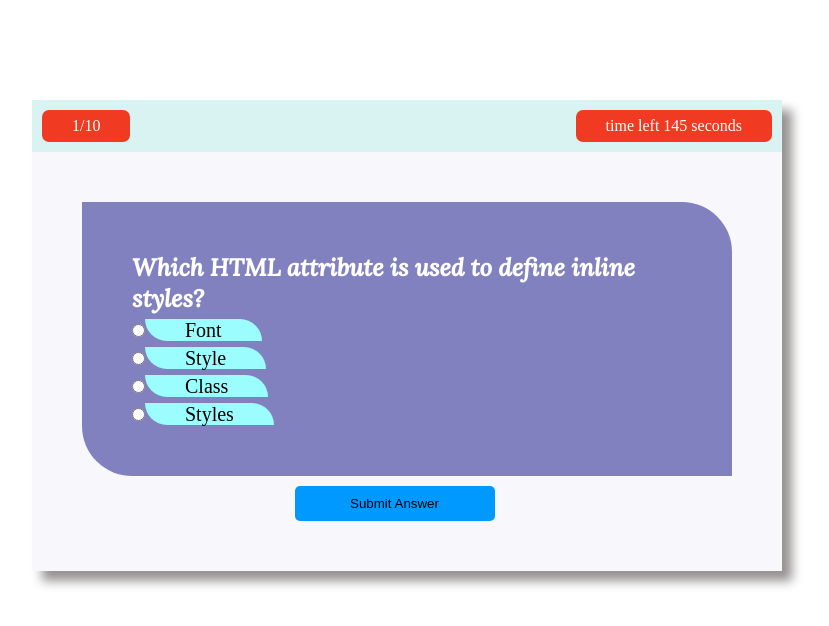
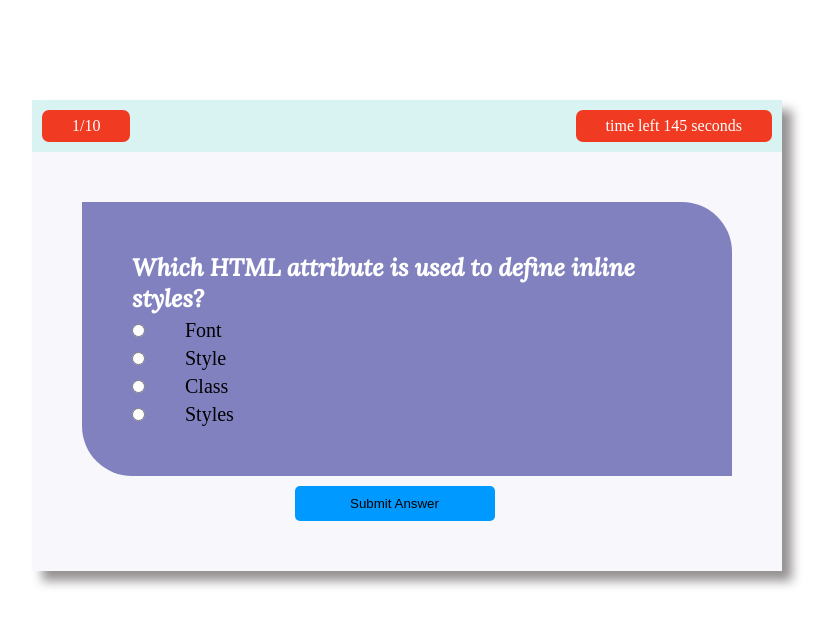
Before and after one commit to malamehta/quiz, a plain HTML site: page index.html in a window 1280 px wide. Shown: the whole page, without its empty margins (233-1062 px from the left). Drawn offline with Linux system fonts and the light colour scheme.

Commit message:
Update style.css

```diff
--- a/style.css
+++ b/style.css
@@ -65,9 +65,6 @@ input{
 label{
     font-size: 20px;
     padding: 0px 40px;
-    border-bottom-left-radius: 50px;
-    border-top-right-radius: 50px;
-    background-color: rgb(155, 253, 253);
 }
 
 input:hover{
```
